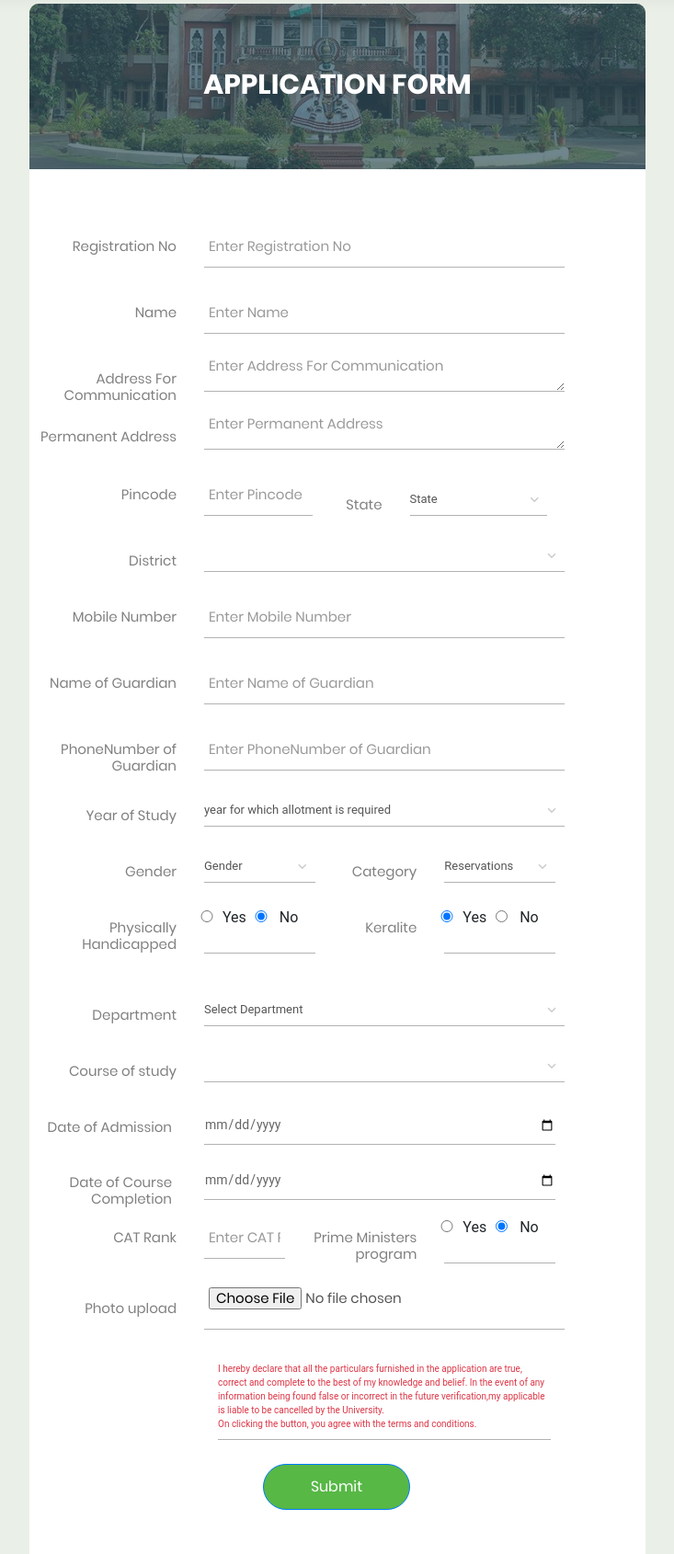
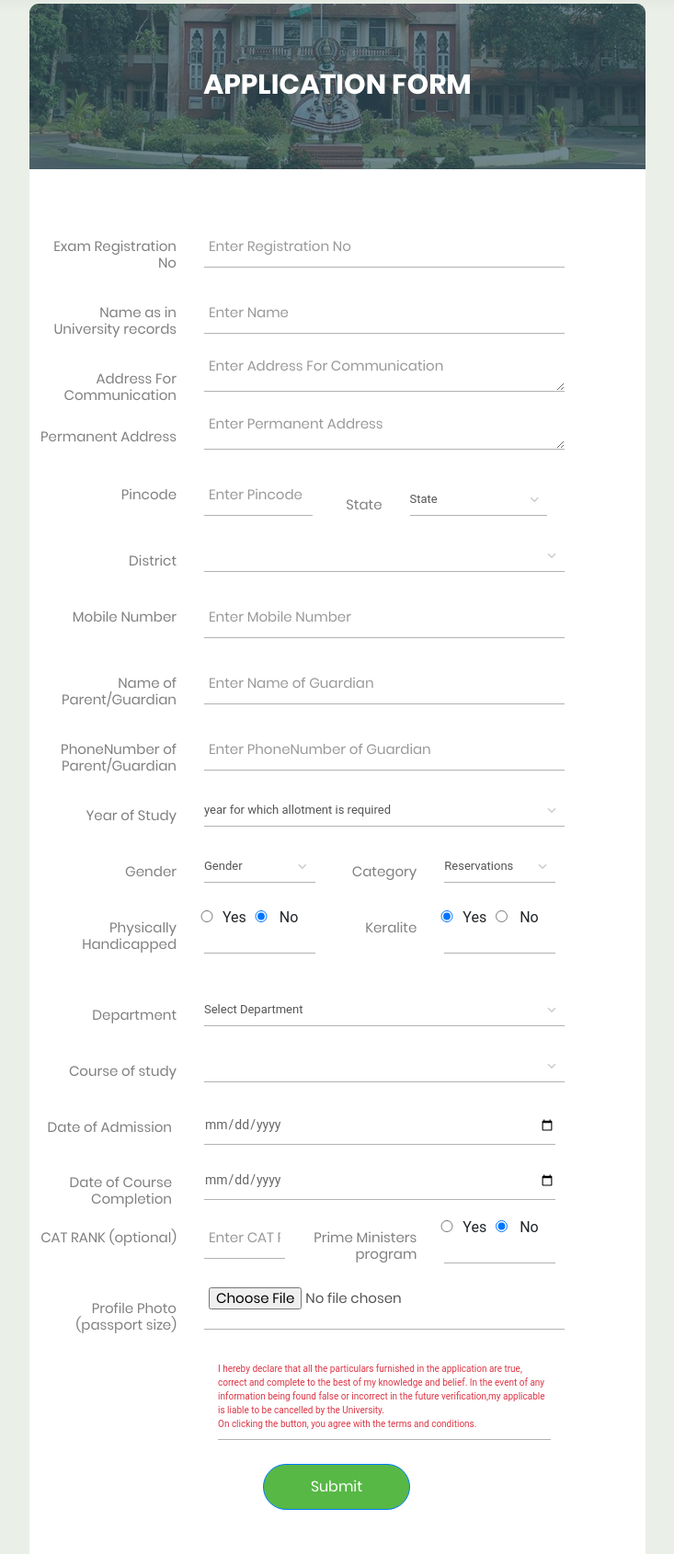
Before and after one commit to abinrajkb/hostel, a Django app: page /apply/ in a window 1280 px wide. Shown: the part 77-1767 px from the top of the page at 92% size, without its empty margins (273-1006 px from the left). Run offline with Django 3.2, Linux system fonts and the light colour scheme; the visitor is signed in with stand-in values (Sample User, id 1); some libraries are stand-ins or nearby versions.

Commit message:
Updated Application labels.

```diff
--- a/Application/forms.py
+++ b/Application/forms.py
@@ -58,8 +58,8 @@
         self.helper.form_id = 'application_form'
         self.helper.form_action = '/apply/submitted/'
         self.helper.layout = Layout(
-            CustomTextInput('Registration_No', ),
-            CustomTextInput('Name', ),
+            CustomTextInput('Registration_No', label=' Exam Registration No'),
+            CustomTextInput('Name', label='Name as in University records'),
             CustomTextInput('Address_For_Communication', template='Application/CustomFields//CustomTextArea.html'),
             CustomTextInput('Permanent_Address', template='Application/CustomFields/CustomTextArea.html'),
             Div(Div(
@@ -71,8 +71,8 @@
                 css_class='form-row'),
             CustomTextInput('District', template='Application/CustomFields/CustomSelect.html', id='district'),
             CustomTextInput('Mobile_Number', css_id='mobile'),
-            CustomTextInput('Name_of_Guardian'),
-            CustomTextInput('PhoneNumber_of_Guardian'),
+            CustomTextInput('Name_of_Guardian', label='Name of Parent/Guardian'),
+            CustomTextInput('PhoneNumber_of_Guardian', label='PhoneNumber of Parent/Guardian'),
             CustomTextInput('Year_of_Study', template='Application/CustomFields/CustomSelect.html', id='Year',
                             css_class='validating'),
             Div(
@@ -110,14 +110,14 @@
             ),
             Div(
                 Div(CustomTextInput('CAT_Rank', css_class='wrap-input100 validate-input m-b-18 validating',
-                                    css_id='CAT_rank'),
+                                    css_id='CAT_rank', label='CAT RANK (optional)'),
                     css_class="col-sm-3",
                     ),
                 Div(css_class='col-sm-5'),
                 CustomTextInput('Prime_Ministers_program', template='Application/CustomFields/CustomBool.html'),
                 css_class="form-row w-100"),
 
-            CustomTextInput('Photo_upload', type_id='file', css_id="fileInput"),
+            CustomTextInput('Photo_upload', type_id='file', css_id="fileInput", label='Profile Photo (passport size)'),
             Div(template="Application/CustomFields/CustomDeclaration.html"),
             Div(
                 Submit('Submit', 'Submit', css_class="login100-form-btn w-25", onclick="new_function(event)"),
--- a/Template/Application/CustomFields/CustomTextInput.html
+++ b/Template/Application/CustomFields/CustomTextInput.html
@@ -1,7 +1,7 @@
 {% load crispy_forms_field %}
 
 <div class="{{ wrapper_class }}" data-validate="Enter {{ field.name }}">
-    <span class="label-input100">{{ field.label }}</span>
+    <span class="label-input100">{{ label|default:field.label }}</span>
     <input type = "{{ type_id|default:'text' }}" class="input100" name="{{ field.name }}" placeholder="Enter {{ field.label }}"  id = "{{css_id}}" >
     <span class="focus-input100"></span>
 </div>
```
